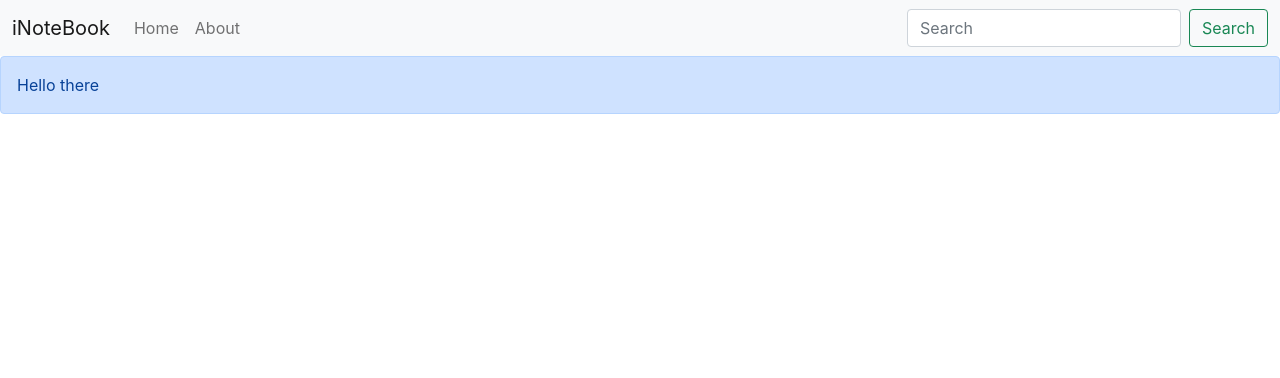
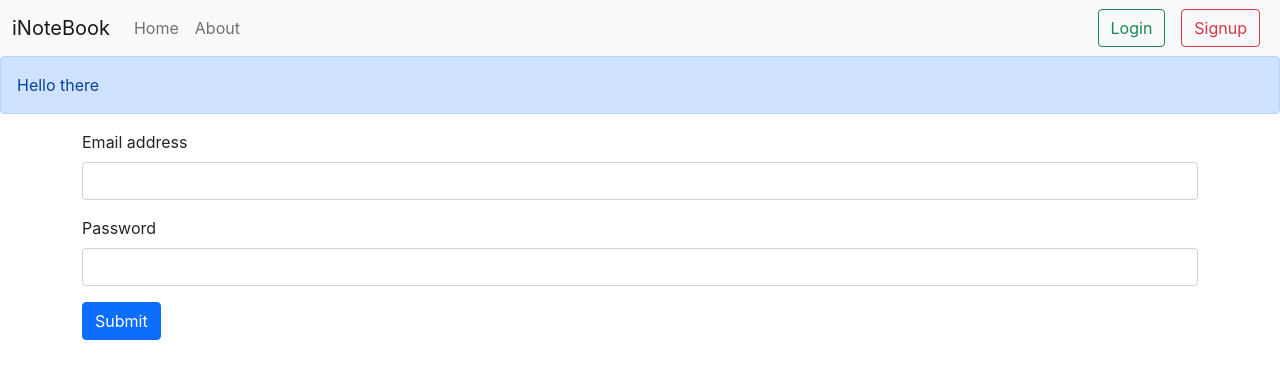
Before and after one commit to Amal221200/react-inoteBook, a React (Create React App) app: page /login in a window 1280 px wide. Shown: the top 378 px of the page. Built offline with nearby package versions, Linux system fonts and the light colour scheme.

Commit message:
Login component and endpoint

```diff
--- a/src/App.js
+++ b/src/App.js
@@ -5,6 +5,8 @@ import Home from './components/Home';
 import About from './components/About';
 import NoteState from './context/notes/NoteState';
 import Alert from './components/Alert';
+import Login from './components/Login';
+import Signup from './components/Signup';
 
 function App() {
   return (
@@ -15,6 +17,8 @@ function App() {
         <div className="container">
           <Routes>
             <Route path='/' element={<Home />} />
+            <Route path='/login' element={<Login />} />
+            <Route path='/signup' element={<Signup />} />
             <Route path='/about' element={<About />} />
           </Routes>
         </div>
--- a/src/components/AddNote.js
+++ b/src/components/AddNote.js
@@ -20,17 +20,17 @@ const AddNote = () => {
             <form className='my-3' onSubmit={handleSubmit} >
                 <div className="mb-3">
                     <label htmlFor="title" className="form-label">Title</label>
-                    <input type="text" className="form-control" id="title" name='title' aria-describedby="emailHelp" onChange={onChange} />
+                    <input type="text" className="form-control" id="title" name='title' aria-describedby="emailHelp" onChange={onChange} minLength={5} required />
                 </div>
                 <div className="mb-3">
                     <label htmlFor="description" className="form-label">Description</label>
-                    <input type="text" className="form-control" id="description" name='description' onChange={onChange} />
+                    <input type="text" className="form-control" id="description" name='description' onChange={onChange} minLength={5} required />
                 </div>
                 <div className="mb-3">
                     <label htmlFor="tag" className="form-label">Tag</label>
                     <input type="text" className="form-control" id="tag" name='tag' onChange={onChange} />
                 </div>
-                <button type="submit" className="btn btn-primary">Add Note</button>
+                <button disabled={note.title.length < 5 && note.description.length < 5} type="submit" className="btn btn-primary">Add Note</button>
             </form>
         </div>
     )
--- /dev/null
+++ b/src/components/Login.js
@@ -0,0 +1,43 @@
+import React, { useState } from 'react'
+import { useNavigate } from 'react-router-dom'
+
+const Login = () => {
+    const navigate = useNavigate()
+    const [user, setUser] = useState({ email: '', password: '' })
+
+    const onChange = (e) => {
+        setUser({ ...user, [e.target.name]: e.target.value })
+    }
+
+    const handleSubmit = async (e) => {
+        e.preventDefault()
+        const res = await fetch(`http://localhost:5000/api/auth/login`, {
+            method: "POST",
+            headers: {
+                "Content-type": "application/json"
+            },
+            body: JSON.stringify({ email: user.email, password: user.password })
+        })
+        const data = await res.json()
+        if(data.success){
+            localStorage.setItem("token", data.authToken)
+            navigate('/')
+        }
+    }
+
+    return (
+        <form onSubmit={handleSubmit}>
+            <div className="mb-3">
+                <label htmlFor="email" className="form-label">Email address</label>
+                <input type="email" className="form-control" id="email" name='email' aria-describedby="emailHelp" value={user.email} onChange={onChange} required />
+            </div>
+            <div className="mb-3">
+                <label htmlFor="password" className="form-label">Password</label>
+                <input type="password" className="form-control" id="password" name='password' autoComplete='' value={user.password} onChange={onChange} required />
+            </div>
+            <button type="submit" className="btn btn-primary">Submit</button>
+        </form>
+    )
+}
+
+export default Login
--- a/src/components/Navbar.js
+++ b/src/components/Navbar.js
@@ -20,8 +20,8 @@ const Navbar = () => {
                         </li>
                     </ul>
                     <form className="d-flex">
-                        <input className="form-control me-2" type="search" placeholder="Search" aria-label="Search" />
-                        <button className="btn btn-outline-success" type="submit">Search</button>
+                        <Link className="btn btn-outline-success mx-2" to="/login">Login</Link>
+                        <Link className="btn btn-outline-danger mx-2" to="/signup">Signup</Link>
                     </form>
                 </div>
             </div>
--- a/src/components/Notes.js
+++ b/src/components/Notes.js
@@ -11,10 +11,10 @@ const Notes = () => {
     useEffect(() => {
         fetchNotes()
         //eslint-disable-next-line
-    }, [notes])
+    }, [])
 
-    const ref = useRef('')
-    const refClose = useRef('')
+    const ref = useRef(null)
+    const refClose = useRef(null)
 
     const updateNote = (currentNote) => {
         ref.current.click()
@@ -64,7 +64,7 @@ const Notes = () => {
                         </div>
                         <div className="modal-footer">
                             <button ref={refClose} type="button" className="btn btn-secondary" data-bs-dismiss="modal">Close</button>
-                            <button type="button" className="btn btn-primary" onClick={handleOnClick}>Update notes</button>
+                            <button disabled={note.etitle.length < 5 && note.edescription.length < 5} type="submit" className="btn btn-primary" onClick={handleOnClick}>Update notes</button>
                         </div>
                     </div>
                 </div>
--- /dev/null
+++ b/src/components/Signup.js
@@ -0,0 +1,9 @@
+import React from 'react'
+
+const Signup = () => {
+  return (
+    <div>Signup</div>
+  )
+}
+
+export default Signup
--- a/src/context/notes/NoteState.js
+++ b/src/context/notes/NoteState.js
@@ -64,19 +64,19 @@ const NoteState = (props) => {
 
         const data = await res.json()
 
-        // const newNotes = JSON.parse(JSON.stringify(notes))
+        const newNotes = JSON.parse(JSON.stringify(notes))
 
-        // for (let index = 0; index < newNotes.length; index++) {
-        //     const element = newNotes[index];
-        //     if (element._id === data._id) {
-        //         newNotes[index].title = title
-        //         newNotes[index].description = description
-        //         newNotes[index].tag = tag
-        //         break;
-        //     }
-        // }
+        for (let index = 0; index < newNotes.length; index++) {
+            const element = newNotes[index];
+            if (element._id === data._id) {
+                newNotes[index].title = title
+                newNotes[index].description = description
+                newNotes[index].tag = tag
+                break;
+            }
+        }
 
-        // setNotes(newNotes)
+        setNotes(newNotes)
     }
 
     return (
```
Also changed, not shown: 1 other file (tests, documents, lock files or other folders).
